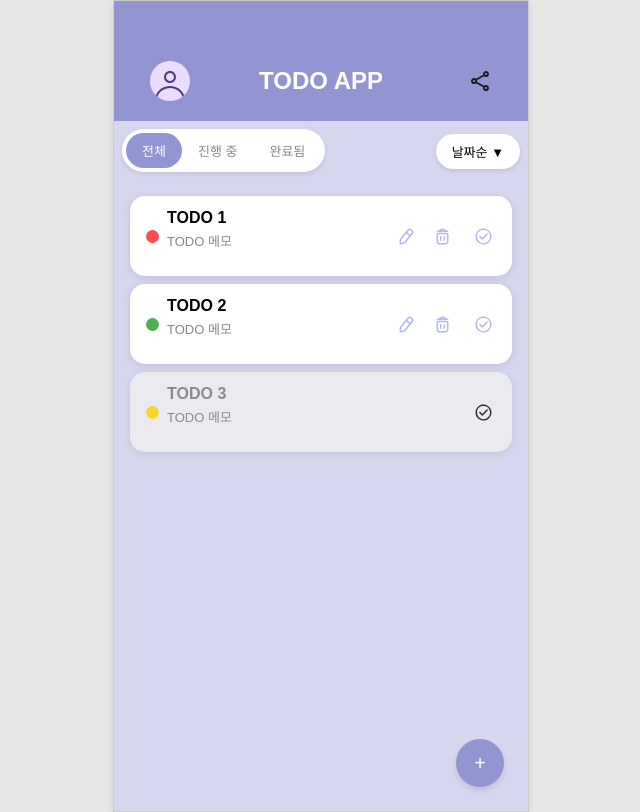
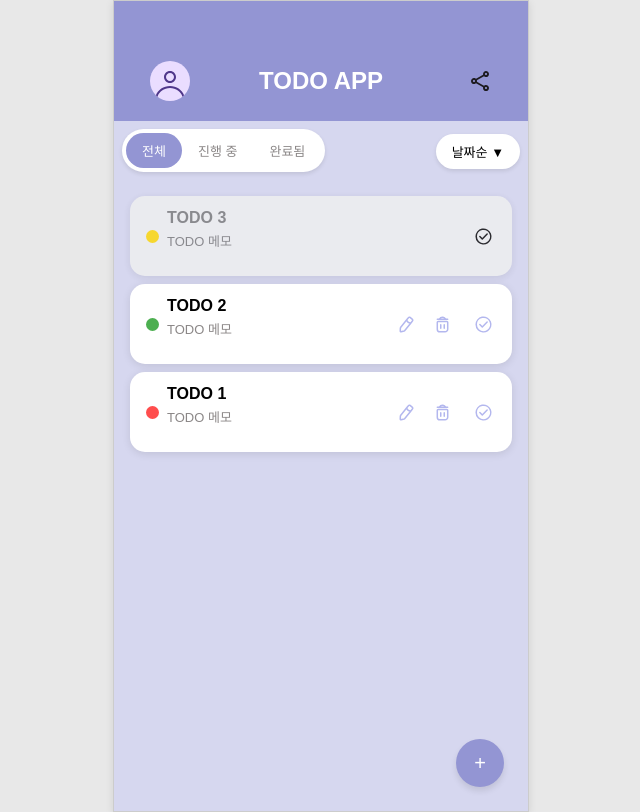
Before and after one commit to GROWLOG-youtube-mockup/todo-app, a React (Vite) app: page / in a window 1280 px wide. Shown: the whole page, without its empty margins (319-959 px from the left). Built offline with nearby package versions, Linux system fonts and the light colour scheme.

Commit message:
fix: sort가 원활하게 되지 않음 - 저장날짜 및 중요도에 대한 값이 숫자가 아니어서 sort가 정상동작 하지 않음. - 저장날짜는 date 객체에서 timestamp 가져오는 메서드, 중요도는 임의로 숫자값을 넣어 정렬될 수 있도록 수정함.

```diff
--- a/src/pages/TodoMain.jsx
+++ b/src/pages/TodoMain.jsx
@@ -26,7 +26,7 @@ function TodoMain() {
             id: 1,
             title: 'TODO 1',
             description: 'TODO 메모',
-            saveAt: '2025-04-24T09:30:00Z',
+            saveAt: '2025-04-22T09:30:00Z',
             isComplete: false,
             priority: 'high'
           },
@@ -52,14 +52,17 @@ function TodoMain() {
   const filters = ['전체', '진행 중', '완료됨'];
   const sortOptions = ['날짜순', '중요도순'];
 
-  function toggleDropDown() {
+  const toggleDropDown = () => {
     setShowDropDown(!showDropDown);
-  }
+  };
 
-  function handleSortChange(option) {
-    setSortOption(option);
+  const handleSortChange = (option) => {
+    console.log(option, sortOption);
+
+    if (sortOption !== option) setSortOption(option);
+
     setShowDropDown(false);
-  }
+  };
 
   const getPriorityColorClass = (priority) => {
     switch (priority) {
@@ -134,9 +137,15 @@ function TodoMain() {
     }
 
     if (sortOption === '중요도순') {
-      filterTodoList.sort((a, b) => b.priority - a.priority);
+      const priorityOrder = {
+        high: 1,
+        medium: 2,
+        low: 3
+      };
+
+      filterTodoList.sort((a, b) => priorityOrder[a.priority] - priorityOrder[b.priority]);
     } else {
-      filterTodoList.sort((a, b) => b.saveAt - a.saveAt);
+      filterTodoList.sort((a, b) => new Date(b.saveAt).getTime() - new Date(a.saveAt).getTime());
     }
 
     setFilterTodos(filterTodoList);
@@ -167,6 +176,7 @@ function TodoMain() {
             </button>
           ))}
         </div>
+
         <div className="sort-dropdown">
           <button className="sort-button" onClick={toggleDropDown}>
             {sortOption} ▼
```
